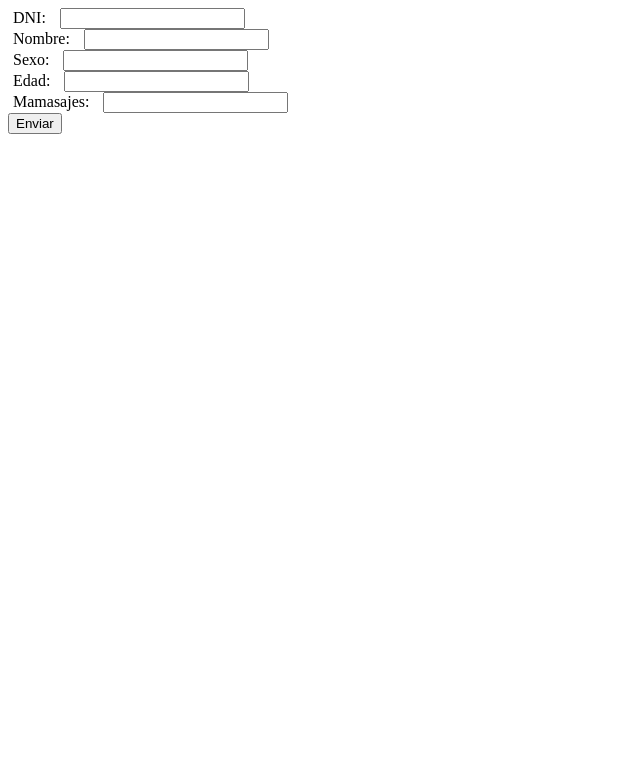
After one commit to Javieraeros/Mamasajes, a PHP site: page /insertar.html in a window 1280 px wide. The commit adds this page. Shown: the top 783 px of the page, without its empty margins (0-640 px from the left). Run offline with PHP 8.4, Linux system fonts and the light colour scheme.

Commit message:
ToDo Edad

```diff
--- a/Mamasajes.sql
+++ b/Mamasajes.sql
@@ -33,7 +33,7 @@ CREATE TABLE IF NOT EXISTS `Mamasajistas` (
   `Nombre` varchar(30) NOT NULL,
   `Sexo` char(1) NOT NULL,
   `Edad` tinyint(11) NOT NULL,
-  `Mamasajes` varchar(1) NOT NULL DEFAULT 'N',
+  `Mamasajes` char(1) NOT NULL DEFAULT 'N',
   PRIMARY KEY (`DNI`)
 ) ENGINE=InnoDB DEFAULT CHARSET=latin1;
 
--- a/Mamasajes/index.html
+++ b/Mamasajes/index.html
@@ -1,12 +1,12 @@
 <html>
   <body>
-    <h1>Selecciona que opción deseas</h1>
+    <h1>Selecciona que opcion desea</h1>
 
     <label>Mostrar todos los datos</label>
     <button NAME="ir" onclick="location.href='datos.php'">Mostrar</button><br/>
 
     <label>Insertar un mamasajista</label>
-    <button NAME="ir" onclick="location.href='insertar.php'">Insertar</button><br/>
+    <button NAME="ir" onclick="location.href='insertar.html'">Insertar</button><br/>
 
     <label>Mostrar Mamasajistas con un rango de edad</label>
     <button NAME="ir" onclick="location.href='edadphp'">Edad</button><br/>
--- /dev/null
+++ b/Mamasajes/insertar.html
@@ -0,0 +1,18 @@
+<html>
+    <body>
+    <form method="post" action="insert.php">
+    <label style="margin: 10px 10px 0px 5px;">DNI:</label>
+        <input type="text" name="dni"/></br>
+    <label style="margin: 10px 10px 0px 5px;">Nombre:</label>
+        <input type="text" name="nombre"/></br>
+    <label style="margin: 10px 10px 0px 5px;">Sexo:</label>
+        <input type="text" name="sexo"/></br>
+    <label style="margin: 10px 10px 0px 5px;">Edad:</label>
+        <input type="text" name="edad"/></br>
+    <label style="margin: 10px 10px 0px 5px;">Mamasajes:</label>
+        <input type="text" name="mamasajes"/></br>
+
+        <input type="submit" name="Enviar" VALUE="Enviar"/>
+    </form>
+    </body>
+</html>
```
Also changed, not shown: Mamasajes/datos.php (+5 -5 lines), Mamasajes/insert.php (added, +28 -0 lines), Mamasajes/insertar.php (deleted, +0 -10 lines).
